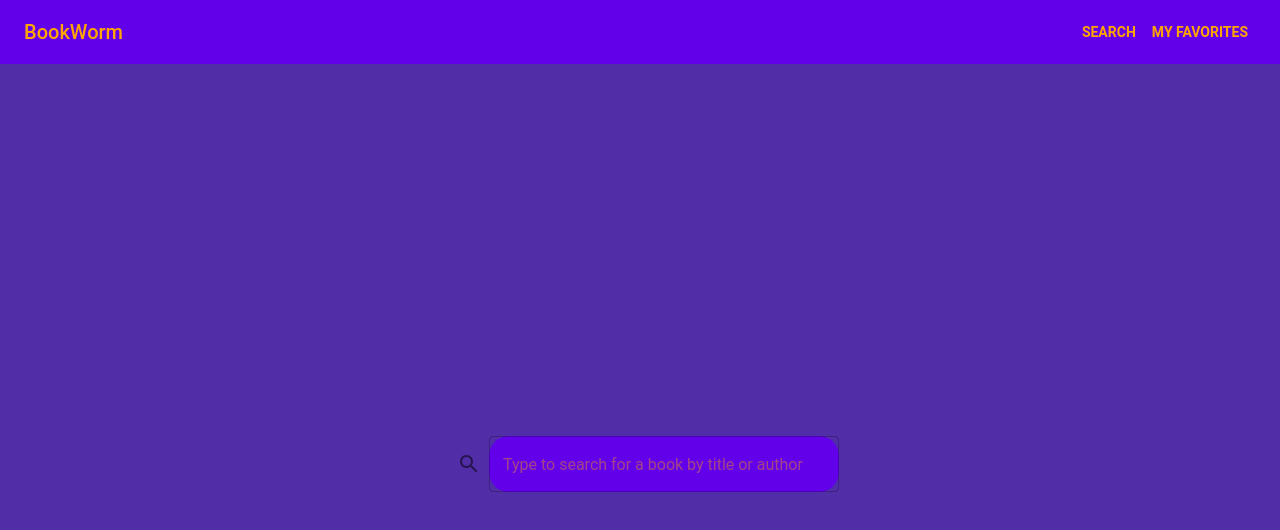
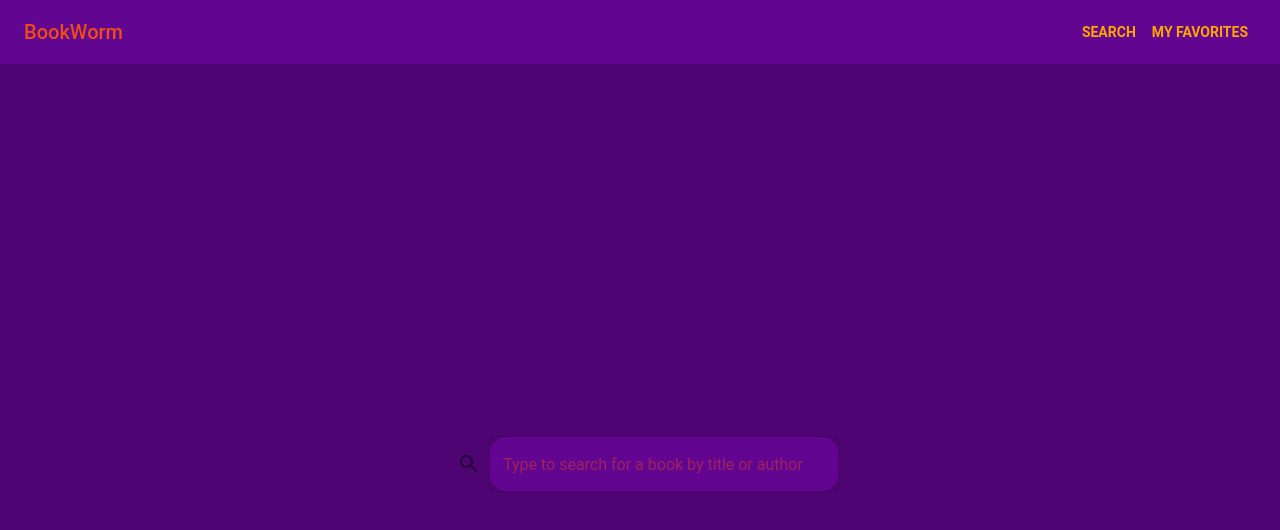
Before and after one commit to mihirsinghh/Project-2, a React (Create React App) app in the folder frontend/: page / in a window 1280 px wide. Shown: the top 530 px of the page. Built offline with nearby package versions, Linux system fonts and the light colour scheme.

Commit message:
got the right colors

```diff
--- a/frontend/src/components/Navbar/Navbar.js
+++ b/frontend/src/components/Navbar/Navbar.js
@@ -1,13 +1,15 @@
 import React from "react";
 import {Link} from "react-router-dom";
 import { AppBar, Toolbar, Button, Typography } from '@mui/material';
-//import "./Navbar.css";
+import {useTheme} from '@mui/material/styles';
 
 const Navbar = () => {
+    const theme = useTheme();
+
     return (
     <AppBar position="static">
-      <Toolbar>
-        <Typography variant = "h6" sx={{ flexGrow: 1 }} color = "textPrimary">
+      <Toolbar sx = {{backgroundColor: theme.palette.secondary.main}}>
+        <Typography variant = "h6" sx={{ flexGrow: 1, color: theme.palette.text.primary }}>
           BookWorm
         </Typography>
         <Link to = '/search'>
@@ -20,5 +22,4 @@ const Navbar = () => {
     </AppBar>
 )};
 
-  // Always export your components so they can be imported in other files
   export default Navbar;
--- a/frontend/src/pages/BookInfo.js
+++ b/frontend/src/pages/BookInfo.js
@@ -12,7 +12,7 @@ function BookInfo() {
         <Box //page box
             sx = {{
                 minHeight: '100vh',
-                backgroundColor: theme.palette.secondary.main,
+                backgroundColor: theme.palette.primary.main,
                 display: 'flex',
                 alignItems: 'center'
             }}
--- a/frontend/src/pages/Results.js
+++ b/frontend/src/pages/Results.js
@@ -14,7 +14,7 @@ function Results() {
     <Grid2
         container
         sx={{
-            backgroundColor: theme.palette.secondary.main,
+            backgroundColor: theme.palette.primary.main,
             minHeight: '100vh',
         }}
         justifyContent = "center" //aligns all Grid items in the center of the container along the row-axis
--- a/frontend/src/pages/Search.js
+++ b/frontend/src/pages/Search.js
@@ -55,7 +55,7 @@ const Search = () => {
     <Box
         sx={{
             minHeight: '100vh',
-            backgroundColor: theme.palette.secondary.main,
+            backgroundColor: theme.palette.primary.main,
             display: 'flex',
             flexDirection: 'column',
             alignItems: 'center',
@@ -82,7 +82,7 @@ const Search = () => {
             <TextField
                 placeholder="Type to search for a book by title or author"
                 sx={{
-                backgroundColor: theme.palette.primary.main,
+                backgroundColor: theme.palette.secondary.main,
                 borderRadius: 5,
                 width: 350,
                 }}
--- a/frontend/src/theme.js
+++ b/frontend/src/theme.js
@@ -4,17 +4,17 @@ import { createTheme } from '@mui/material/styles';
 const theme = createTheme({
   palette: {
     text: {
-        primary: '#FFA500',
+        primary: '#EF4C1A',
         secondary: '#777777',
     },
     primary: {
-        main: '#6200ea', // Your primary color
+        main: '#4E0573', // Your primary color
     },
     secondary: {
-        main: '#512DA8',
+        main: '#620590',
     },
     background: {
-      default: '#f5f5f5', // Background color for the app
+      default: '#9c18df', // Background color for the app
     },
   },
   typography: {
```
